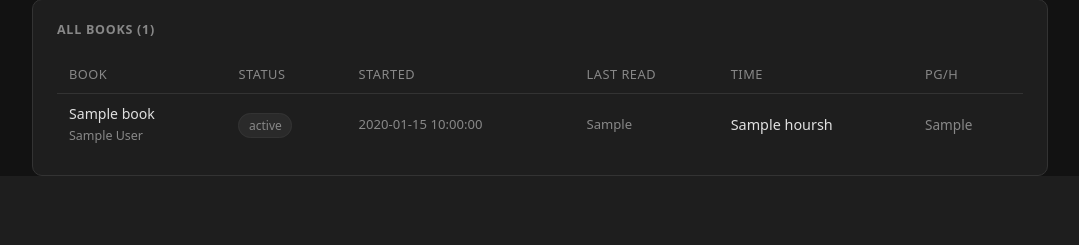
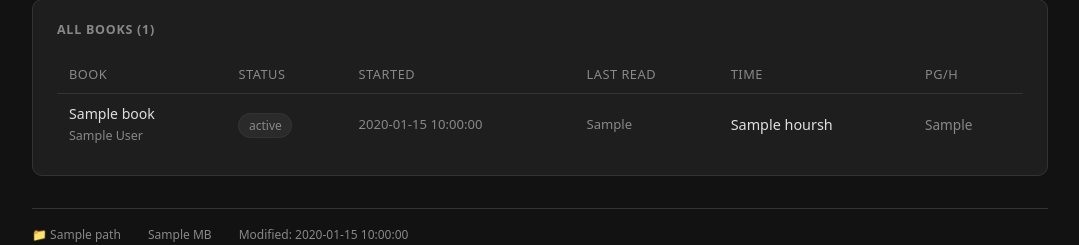
Before and after one commit to nefelodamon/KoServer, a FastAPI app: template koserver/app/services/kostats/templates/user_stats.html in a window 1280 px wide. Shown: the part 3399-3644 px from the top of the page, without its empty margins (200-1279 px from the left). Before the commit the page ends 3575 px from the top, so only its background shows below. Run offline with FastAPI, Linux system fonts and the light colour scheme; the template is opened without the code that fills it: most values are stand-ins (such as "Sample title", 1, 10 or a date in 2020); parts of the project's set-up code (start-up, migrations or seed data) failed here and were passed over.

Commit message:
Show KoStats users in sidebar, DB info at bottom of stats page (0.1.56)
Co-Authored-By: Claude Sonnet 4.6 <noreply@anthropic.com>

```diff
--- a/koserver/app/services/kostats/router.py
+++ b/koserver/app/services/kostats/router.py
@@ -276,8 +276,16 @@ async def user_stats(
     if not db_path.is_file():
         raise HTTPException(status_code=404, detail="No statistics database found for this user")
     stats = compute_stats(db_path)
+    users = storage.list_users(settings.kostats_db_path)
+    stat = db_path.stat()
+    db_info = {
+        "path": str(db_path),
+        "size_mb": round(stat.st_size / 1024 / 1024, 2),
+        "modified": datetime.fromtimestamp(stat.st_mtime, tz=timezone.utc).strftime("%Y-%m-%d %H:%M UTC"),
+    }
     return templates.TemplateResponse(
-        "user_stats.html", {"request": request, "username": username, "stats": stats}
+        "user_stats.html",
+        {"request": request, "username": username, "stats": stats, "users": users, "db_info": db_info},
     )
 
 
--- a/koserver/app/services/kostats/templates/user_stats.html
+++ b/koserver/app/services/kostats/templates/user_stats.html
@@ -1,6 +1,19 @@
 {% extends "base.html" %}
 {% block title %}KoStats — {{ username }} Stats{% endblock %}
 {% block nav_kostats %}active{% endblock %}
+
+{% block nav_kostats_users %}
+<ul class="nav-sub">
+  {% for u in users %}
+  <li>
+    <a href="{{ root }}/services/kostats/stats/{{ u.username }}"
+       class="nav-link nav-sub {% if u.username == username %}active{% endif %}">
+      <span class="nav-icon">👤</span> {{ u.username }}
+    </a>
+  </li>
+  {% endfor %}
+</ul>
+{% endblock %}
 
 {% block header_actions %}
 <a href="{{ root }}/services/kostats/settings" class="btn-icon" title="Settings">⚙️</a>
@@ -174,4 +187,11 @@
   <p class="empty-note">No data yet.</p>
   {% endif %}
 </div>
+
+{# ── DB info ── #}
+<div style="margin-top:2rem; padding-top:1rem; border-top:1px solid var(--border); font-size:0.75rem; color:var(--text-muted)">
+  <span>📁 {{ db_info.path }}</span>
+  <span style="margin-left:1.5rem">{{ db_info.size_mb }} MB</span>
+  <span style="margin-left:1.5rem">Modified: {{ db_info.modified }}</span>
+</div>
 {% endblock %}
--- a/koserver/app/templates/base.html
+++ b/koserver/app/templates/base.html
@@ -28,6 +28,7 @@
         <a href="{{ root }}/services/kostats" class="nav-link {% block nav_kostats %}{% endblock %}">
           <span class="nav-icon">📊</span> KoStats
         </a>
+        {% block nav_kostats_users %}{% endblock %}
       </li>
       {# Future services inserted here #}
     </ul>
--- a/koserver/config.yaml
+++ b/koserver/config.yaml
@@ -1,5 +1,5 @@
 name: KoServer
-version: "0.1.55"
+version: "0.1.56"
 slug: koserver
 description: Host for various services including KoCharacters (KOReader character viewer)
 url: https://github.com/nefelodamon/KoServer
```
